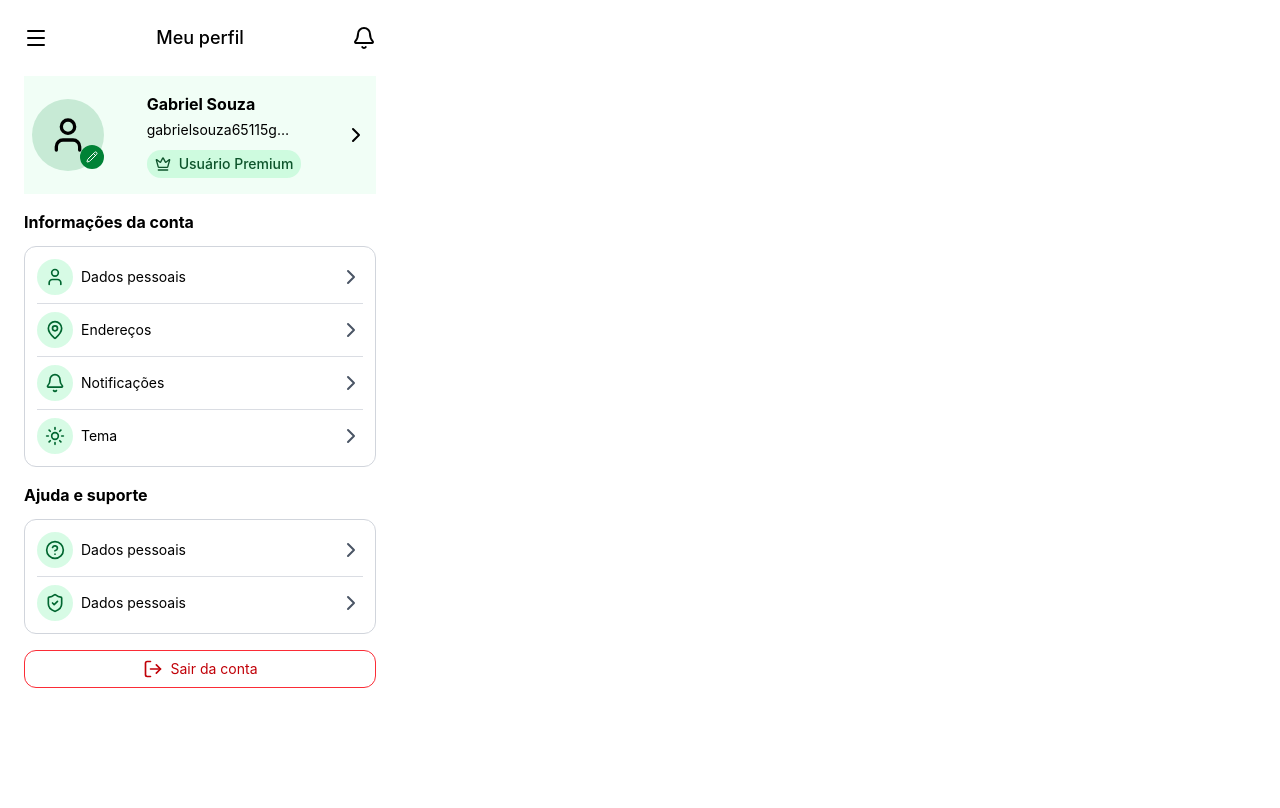
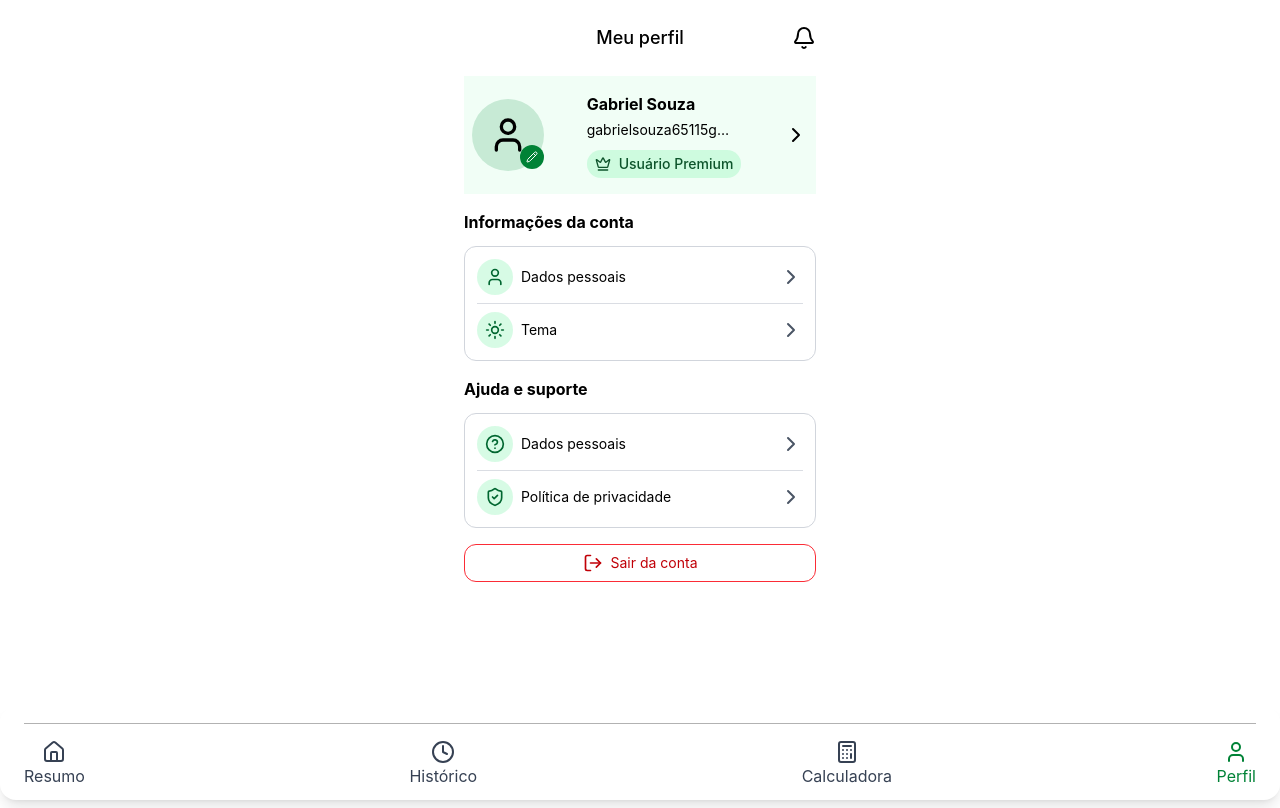
Before and after one commit to BiellSouza/SmartBay, a React (Vite) app: page /profile in a window 1280 px wide. Built offline with nearby package versions, Linux system fonts and the light colour scheme.

Commit message:
Purchase summary working 100%

```diff
--- a/src/App.tsx
+++ b/src/App.tsx
@@ -10,20 +10,20 @@ import Theme from "./pages/SubPages/Theme";
 
 function App() {
   return (
-    <div className="min-h-screen max-w-100">
+    <div className="min-h-screen max-w-100 mx-auto">
       <main>
         <div className="p-6">
           <Routes>
             <Route path="/" element={<InterfaceLogin />} />
             <Route path="/profile" element={<Profile />} />
+            <Route path="/history" element={<HistoryItens />} />
+            <Route path="/myList" element={<ListItens />} />
 
+            {/* SubRotas */}
             <Route path="/personaldata" element={<PersonalData />} />
             <Route path="/privacy" element={<Privacy />} />
             <Route path="/support" element={<Support />} />
             <Route path="/theme" element={<Theme />} />
-
-            <Route path="/history" element={<HistoryItens />} />
-            <Route path="/myList" element={<ListItens />} />
           </Routes>
         </div>
       </main>
--- a/src/components/Footer.tsx
+++ b/src/components/Footer.tsx
@@ -1,45 +1,45 @@
 import React from "react";
 import { Home, Clock, Calculator, User } from "lucide-react";
+import { NavLink } from "react-router-dom";
 
 function Footer() {
   const itensRodape = [
     {
       item: <Home />,
       text: "Resumo",
-      link: "",
+      link: "/",
     },
     {
       item: <Clock />,
       text: "Histórico",
-      link: "",
+      link: "/history",
     },
     {
       item: <Calculator />,
       text: "Calculadora",
-      link: "",
+      link: "/calculator",
     },
     {
       item: <User />,
       text: "Perfil",
-      link: "",
+      link: "/profile",
     },
   ];
   return (
-    <div className="fixed bottom-4 left-4 right-4 w-auto rounded-2xl bg-white px-6 py-3 shadow-lg">
+    <div className="fixed bottom-0 left-0 right-0 w-auto rounded-2xl bg-white px-6 pb-3 pt-4 shadow-lg">
+      <hr className="mb-4 opacity-30" />
       <section className="flex justify-between w-full">
         {itensRodape.map((item, index) => (
-          //   <div key={index} className="flex flex-col items-center">
-          //     <span>{item.item}</span>
-          //     <p>{item.text}</p>
-          //   </div>
-          <a
+          <NavLink
+            to={item.link}
             key={index}
-            className="flex flex-col items-center"
-            target="_blank"
-            href={item.link}
+            className={({ isActive }) =>
+              `${isActive ? "text-green-700" : "text-gray-700"}`
+            }
           >
-            {item.item} <p>{item.text}</p>
-          </a>
+            <div className="flex justify-center">{item.item}</div>{" "}
+            <p>{item.text}</p>
+          </NavLink>
         ))}
       </section>
     </div>
--- a/src/components/NavbarComponent.tsx
+++ b/src/components/NavbarComponent.tsx
@@ -11,7 +11,8 @@ function NavbarComponent({ label, bell = true }: NavbarComponenteProps) {
     <div>
       {" "}
       <div className="flex justify-between items-center">
-        <Menu /> <h1 className="text-lg font-medium">{label}</h1>{" "}
+        <Menu className="opacity-0" />{" "}
+        <h1 className="text-lg font-medium">{label}</h1>{" "}
         <Bell className={bell ? "visible" : "invisible"} />
       </div>
     </div>
--- a/src/pages/HistoryItens.tsx
+++ b/src/pages/HistoryItens.tsx
@@ -7,6 +7,8 @@ import {
   ShoppingBag,
 } from "lucide-react";
 import { AreaChart, Area, ResponsiveContainer } from "recharts";
+import Footer from "../components/Footer";
+import NavbarComponent from "../components/NavbarComponent";
 
 function HistoryItens() {
   function buttonList() {
@@ -50,18 +52,26 @@ function HistoryItens() {
       itens: 8,
       valor: 236.4,
     },
+    {
+      id: 4,
+      titulo: "Compra do dia",
+      data: "10/08/2026",
+      itens: 8,
+      valor: 236.4,
+    },
+    {
+      id: 5,
+      titulo: "Compra do dia",
+      data: "10/08/2026",
+      itens: 8,
+      valor: 236.4,
+    },
   ];
 
   return (
     <div>
       {/* CABEÇALHO */}
-      <div className="flex justify-between">
-        <Menu />
-
-        <h1 className="text-lg font-medium">Histórico de compras</h1>
-
-        <SlidersHorizontal />
-      </div>
+      <NavbarComponent label="Histórico de compra" />
 
       {/* SELETOR DE MÊS */}
       <div className="flex w-fit justify-between bg-green-100 rounded-full py-1.5 px-2 gap-4 items-center mx-auto mt-4">
@@ -146,7 +156,7 @@ function HistoryItens() {
 
       {/* LISTA DE COMPRAS */}
       {abaAtiva === "compras" && (
-        <div className="space-y-3 mt-4">
+        <div className="space-y-3 mt-4 mb-22">
           {compras.map((compra) => (
             <div
               key={compra.id}
@@ -195,6 +205,8 @@ function HistoryItens() {
           <p className="text-sm text-gray-500">Resumo por categoria</p>
         </div>
       )}
+
+      <Footer />
     </div>
   );
 }
--- a/src/pages/Profile.tsx
+++ b/src/pages/Profile.tsx
@@ -15,28 +15,30 @@ import {
 } from "lucide-react";
 import React from "react";
 import NavbarComponent from "../components/NavbarComponent";
+import Footer from "../components/Footer";
+import { NavLink } from "react-router-dom";
 
 function Profile() {
   const infos = [
     {
       icon: <User className="size-5" />,
       label: "Dados pessoais",
-      link: "",
+      link: "/personaldata",
     },
-    {
-      icon: <MapPin className="size-5" />,
-      label: "Endereços",
-      link: "",
-    },
-    {
-      icon: <Bell className="size-5" />,
-      label: "Notificações",
-      link: "",
-    },
+    // {
+    //   icon: <MapPin className="size-5" />,
+    //   label: "Endereços",
+    //   link: "",
+    // },
+    // {
+    //   icon: <Bell className="size-5" />,
+    //   label: "Notificações",
+    //   link: "",
+    // },
     {
       icon: <Sun className="size-5" />,
       label: "Tema",
-      link: "",
+      link: "/theme",
     },
   ];
 
@@ -44,12 +46,12 @@ function Profile() {
     {
       icon: <HelpCircle className="size-5" />,
       label: "Dados pessoais",
-      link: "",
+      link: "/support",
     },
     {
       icon: <ShieldCheck className="size-5" />,
-      label: "Dados pessoais",
-      link: "",
+      label: "Política de privacidade",
+      link: "/privacy",
     },
   ];
   return (
@@ -89,7 +91,8 @@ function Profile() {
           <h1 className="font-bold">Informações da conta</h1>
           <div className="mt-3 border border-gray-300 w-full py-1 px-3 rounded-xl">
             {infos.map((item, index) => (
-              <div
+              <NavLink
+                to={item.link}
                 key={index}
                 className="flex items-center justify-between py-2 border-b last:border-b-0 border-gray-300/80"
               >
@@ -102,7 +105,7 @@ function Profile() {
                 <button>
                   <ChevronRight className="text-gray-600" />
                 </button>
-              </div>
+              </NavLink>
             ))}
           </div>
         </section>
@@ -111,7 +114,8 @@ function Profile() {
           <h1 className="font-bold">Ajuda e suporte</h1>
           <div className="mt-3 border border-gray-300 w-full py-1 px-3 rounded-xl">
             {suport.map((item, index) => (
-              <div
+              <NavLink
+                to={item.link}
                 key={index}
                 className="flex items-center justify-between py-2 border-b last:border-b-0 border-gray-300/80"
               >
@@ -124,7 +128,7 @@ function Profile() {
                 <button>
                   <ChevronRight className="text-gray-600" />
                 </button>
-              </div>
+              </NavLink>
             ))}
           </div>
         </section>
@@ -136,6 +140,7 @@ function Profile() {
           <p>Sair da conta</p>
         </button>
       </div>
+      <Footer />
     </div>
   );
 }
```
